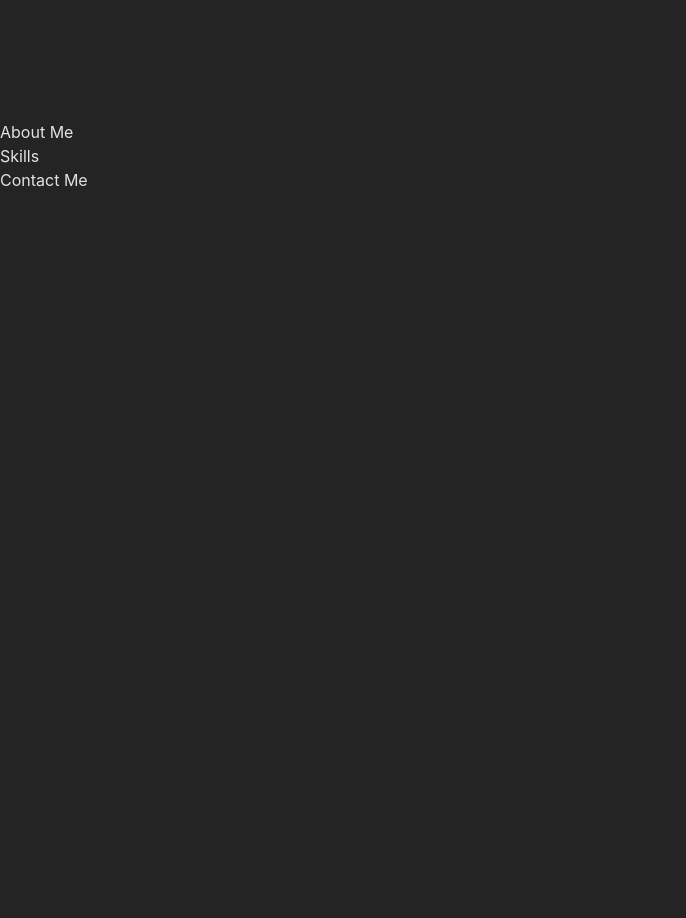
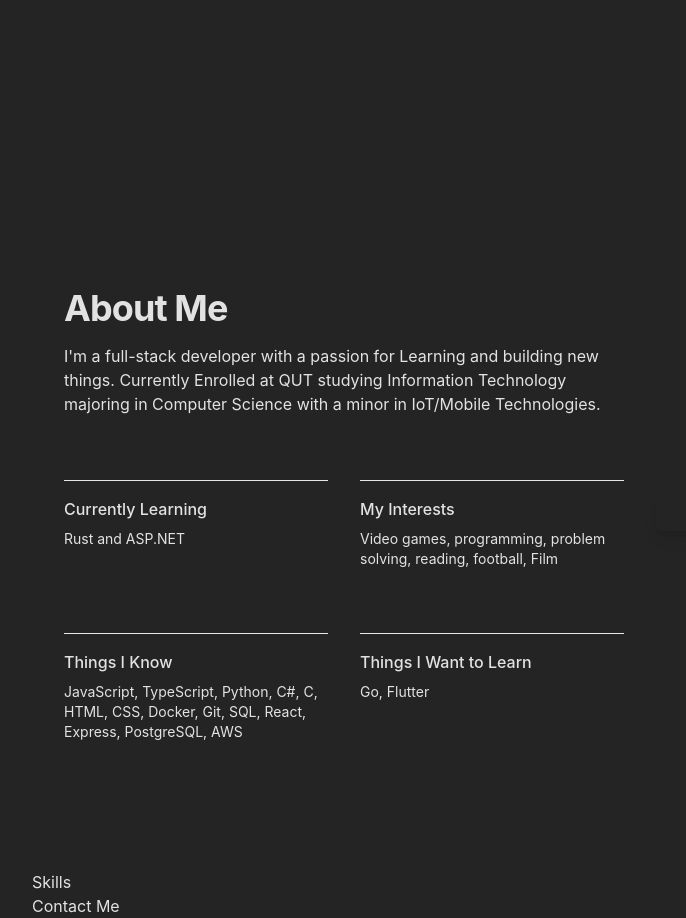
Before and after one commit to BenSimmers/personal-website, a React (Vite) app: page / in a window 1280 px wide. Shown: the part 680-1598 px from the top of the page, without its empty margins (0-686 px from the left). Before the commit the page ends 872 px from the top, so only its background shows below. Built offline with nearby package versions, Linux system fonts and the light colour scheme.

Commit message:
start about me

```diff
--- a/src/App.tsx
+++ b/src/App.tsx
@@ -43,6 +43,7 @@ function App() {
       <div className="Title">
         <Title />
       </div>
+      <main className="mt-10 mx-auto max-w-7xl px-4 sm:px-6 lg:px-8">
         <div className="AboutMe">
           <AboutMe />
         </div>
@@ -52,7 +53,7 @@ function App() {
         <div className="ContactMe">
           <ContactMe />
         </div>
-
+      </main>
     </div>
   );
 }
--- a/src/components/AboutMe.tsx
+++ b/src/components/AboutMe.tsx
@@ -1,12 +1,36 @@
-import React from "react";
+const features = [
+  { name: 'Currently Learning', description: 'Rust and ASP.NET' },
+  { name: 'My Interests', description: 'Video games, programming, problem solving, reading, football, Film' },
+  { name:  'Things I Know', description: 'JavaScript, TypeScript, Python, C#, C, HTML, CSS, Docker, Git, SQL, React, Express, PostgreSQL, AWS' },
+  { name: 'Things I Want to Learn', description: 'Go, Flutter'},
+]
 
+export default function AboutMe() {
+  return (
+    <div>
+      <div className="mx-auto grid max-w-2xl grid-cols-1 items-center gap-y-16 gap-x-8 py-24 px-4 sm:px-6 sm:py-32 lg:max-w-7xl lg:grid-cols-2 lg:px-8">
+        <div>
+          <h2 className="text-3xl font-bold tracking-tight text-white-900 sm:text-4xl">About Me</h2>
+          <p className="mt-4 text-white-500">
+           I'm a full-stack developer with a passion for Learning and building new things. Currently Enrolled at QUT studying Information Technology majoring in Computer Science with a minor in IoT/Mobile Technologies.
+          </p>
 
+          <dl className="mt-16 grid grid-cols-1 gap-x-6 gap-y-10 sm:grid-cols-2 sm:gap-y-16 lg:gap-x-8">
+            {features.map((feature) => (
+              <div key={feature.name} className="border-t border-gray-200 pt-4">
+                <dt className="font-medium text-white-900">{feature.name}</dt>
+                <dd className="mt-2 text-sm text-white-500">{feature.description}</dd>
+              </div>
+            ))}
+          </dl>
+        </div>
+        <div className="grid grid-cols-2 grid-rows-2 gap-4 sm:gap-6 lg:gap-8">
+          <div className="col-span-2 row-span-2 bg-transparent rounded-lg shadow-lg overflow-hidden">
 
+            </div>
 
-export default function AboutMe(){
-  return(
-    <>
-      About Me
-    </>
+        </div>
+      </div>
+    </div>
   )
 }
```
Lines whose indentation alone changed are shown as unchanged.
